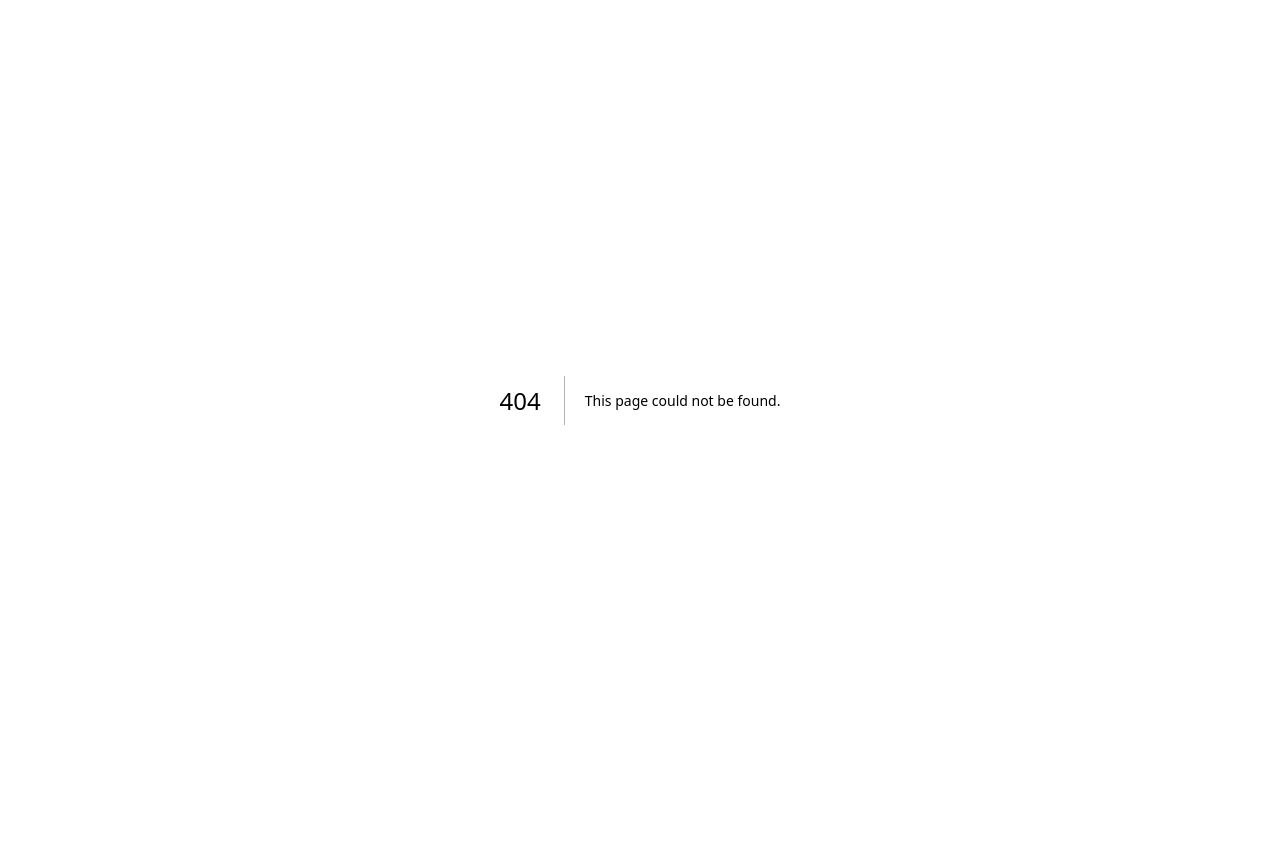
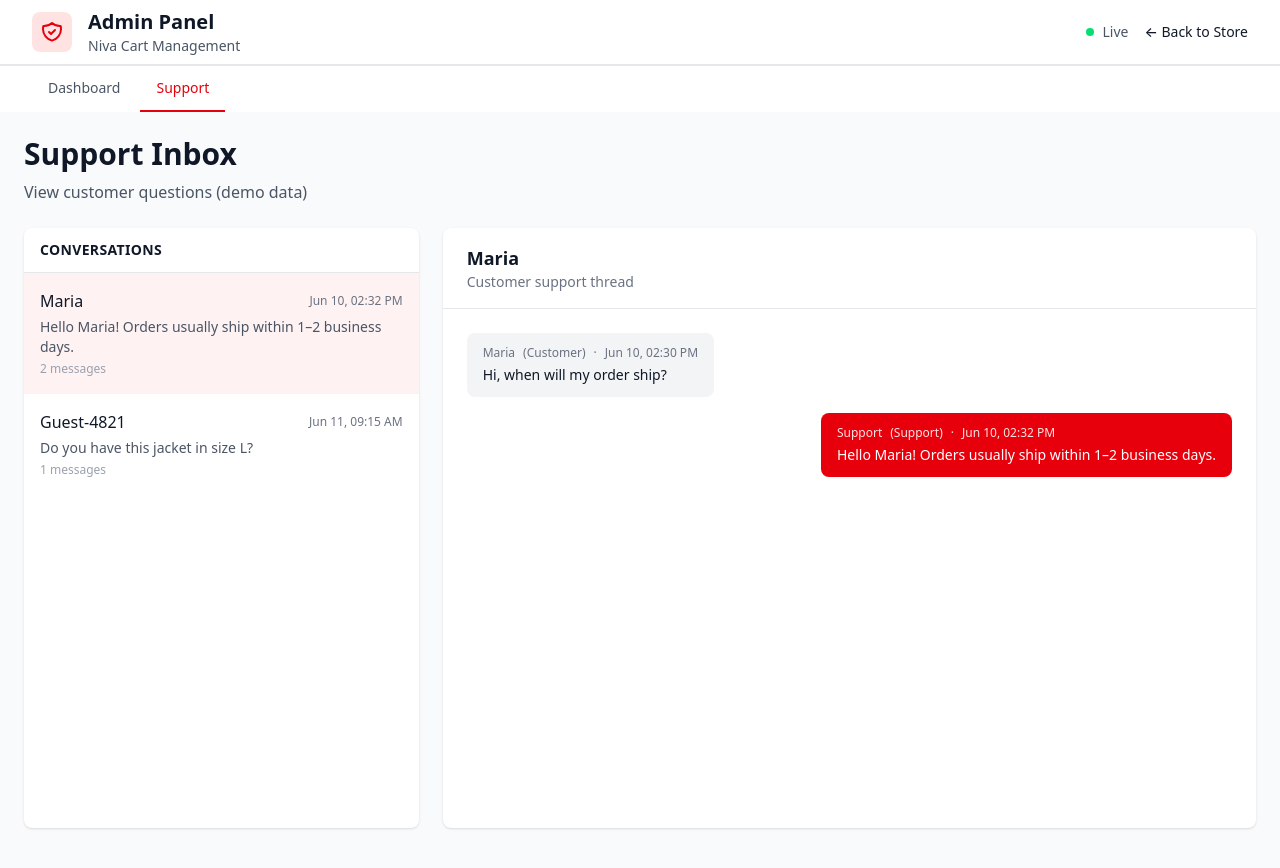
Before and after one commit to olegpy/niva-cart, a Next.js app: page /admin/support in a window 1280 px wide. Before the commit this address had no page. Shown: the top 868 px of the page. Before the commit the page ends 800 px from the top, so only its background shows below. Built offline with nearby package versions, Linux system fonts and the light colour scheme.

Commit message:
feat(NIVA-30): add admin `support` page with `demo` conversations

```diff
--- a/src/app/admin/layout.tsx
+++ b/src/app/admin/layout.tsx
@@ -1,5 +1,6 @@
 import type { Metadata } from "next";
 import Link from "next/link";
+import AdminNav from "@/components/admin/AdminNav";
 
 export const metadata: Metadata = {
   title: "Admin Dashboard | Niva Cart",
@@ -45,6 +46,8 @@ export default function AdminLayout({
         </div>
       </header>
 
+      <AdminNav />
+
       {/* Admin Content */}
       <main className="min-h-screen bg-gray-50">
         {children}
--- a/src/app/admin/page.tsx
+++ b/src/app/admin/page.tsx
@@ -1,5 +1,3 @@
-'use client';
-
 type Product = {
     id: number;
     title: string;
--- /dev/null
+++ b/src/app/admin/support/page.tsx
@@ -0,0 +1,5 @@
+import AdminSupport from '@/components/admin/support/AdminSupport';
+
+export default function AdminSupportPage() {
+  return <AdminSupport />;
+}
--- /dev/null
+++ b/src/components/admin/AdminNav.tsx
@@ -0,0 +1,38 @@
+'use client';
+
+import Link from 'next/link';
+import { usePathname } from 'next/navigation';
+
+const links = [
+  { href: '/admin', label: 'Dashboard' },
+  { href: '/admin/support', label: 'Support' },
+];
+
+export default function AdminNav() {
+  const pathname = usePathname();
+
+  return (
+    <nav className="flex items-center gap-1 border-t border-gray-200 bg-white px-4 sm:px-6 lg:px-8">
+      {links.map((link) => {
+        const isActive =
+          link.href === '/admin'
+            ? pathname === '/admin'
+            : pathname.startsWith(link.href);
+
+        return (
+          <Link
+            key={link.href}
+            href={link.href}
+            className={`px-4 py-3 text-sm font-medium border-b-2 transition-colors ${
+              isActive
+                ? 'border-red-600 text-red-600'
+                : 'border-transparent text-gray-600 hover:text-gray-900 hover:border-gray-300'
+            }`}
+          >
+            {link.label}
+          </Link>
+        );
+      })}
+    </nav>
+  );
+}
--- /dev/null
+++ b/src/components/admin/support/AdminSupport.tsx
@@ -0,0 +1,116 @@
+'use client';
+
+import { useState } from 'react';
+import { MOCK_SUPPORT_THREADS } from '@/components/admin/support/mockSupportData';
+import type { SupportMessage } from '@/types/support';
+
+function formatTime(iso: string): string {
+  return new Date(iso).toLocaleString(undefined, {
+    month: 'short',
+    day: 'numeric',
+    hour: '2-digit',
+    minute: '2-digit',
+  });
+}
+
+export default function AdminSupport() {
+  const [selectedThreadId, setSelectedThreadId] = useState(MOCK_SUPPORT_THREADS[0]?.id ?? null);
+  const thread = MOCK_SUPPORT_THREADS.find((item) => item.id === selectedThreadId) ?? null;
+
+  return (
+    <div className="p-6">
+      <div className="max-w-7xl mx-auto">
+        <div className="mb-6">
+          <h1 className="text-3xl font-bold text-gray-900">Support Inbox</h1>
+          <p className="text-gray-600 mt-2">View customer questions (demo data)</p>
+        </div>
+
+        <div className="grid grid-cols-1 lg:grid-cols-3 gap-6 min-h-[600px]">
+          <div className="bg-white rounded-lg shadow overflow-hidden">
+            <div className="px-4 py-3 border-b border-gray-200">
+              <h2 className="text-sm font-semibold text-gray-900 uppercase tracking-wide">
+                Conversations
+              </h2>
+            </div>
+
+            <div className="divide-y divide-gray-100 max-h-[540px] overflow-y-auto">
+              {MOCK_SUPPORT_THREADS.map((item) => {
+                const isSelected = item.id === selectedThreadId;
+                const lastMessage = item.messages.at(-1);
+                const preview = lastMessage?.text ?? 'No messages';
+
+                return (
+                  <button
+                    key={item.id}
+                    type="button"
+                    onClick={() => setSelectedThreadId(item.id)}
+                    className={`w-full text-left px-4 py-4 transition-colors ${
+                      isSelected ? 'bg-red-50' : 'hover:bg-gray-50'
+                    }`}
+                  >
+                    <div className="flex items-center justify-between gap-2">
+                      <p className="font-medium text-gray-900">{item.customerName}</p>
+                      <span className="text-xs text-gray-500 shrink-0">
+                        {formatTime(item.updatedAt)}
+                      </span>
+                    </div>
+                    <p className="mt-1 text-sm text-gray-600 line-clamp-2">{preview}</p>
+                    <p className="mt-1 text-xs text-gray-400">{item.messages.length} messages</p>
+                  </button>
+                );
+              })}
+            </div>
+          </div>
+
+          <div className="lg:col-span-2 bg-white rounded-lg shadow flex flex-col overflow-hidden">
+            {!thread && (
+              <div className="flex flex-1 items-center justify-center p-8 text-sm text-gray-500">
+                Select a conversation to view messages
+              </div>
+            )}
+
+            {thread && (
+              <>
+                <div className="px-6 py-4 border-b border-gray-200">
+                  <h2 className="text-lg font-semibold text-gray-900">{thread.customerName}</h2>
+                  <p className="text-sm text-gray-500">Customer support thread</p>
+                </div>
+
+                <div className="flex-1 overflow-y-auto p-6 space-y-4 max-h-[480px]">
+                  {thread.messages.map((message: SupportMessage) => {
+                    const isAdmin = message.authorRole === 'admin';
+
+                    return (
+                      <div
+                        key={message.id}
+                        className={`flex ${isAdmin ? 'justify-end' : 'justify-start'}`}
+                      >
+                        <div
+                          className={`max-w-[80%] rounded-lg px-4 py-3 ${
+                            isAdmin
+                              ? 'bg-red-600 text-white'
+                              : 'bg-gray-100 text-gray-900'
+                          }`}
+                        >
+                          <div className={`flex items-center gap-2 text-xs mb-1 ${
+                            isAdmin ? 'text-red-100' : 'text-gray-500'
+                          }`}>
+                            <span className="font-medium">{message.authorName}</span>
+                            <span>{isAdmin ? '(Support)' : '(Customer)'}</span>
+                            <span>·</span>
+                            <span>{formatTime(message.createdAt)}</span>
+                          </div>
+                          <p className="text-sm whitespace-pre-wrap">{message.text}</p>
+                        </div>
+                      </div>
+                    );
+                  })}
+                </div>
+              </>
+            )}
+          </div>
+        </div>
+      </div>
+    </div>
+  );
+}
--- /dev/null
+++ b/src/components/admin/support/mockSupportData.ts
@@ -0,0 +1,41 @@
+import type { SupportThread } from '@/types/support';
+
+export const MOCK_SUPPORT_THREADS: SupportThread[] = [
+  {
+    id: 'thread-demo-1',
+    customerName: 'Maria',
+    createdAt: '2026-06-10T14:30:00.000Z',
+    updatedAt: '2026-06-10T14:32:00.000Z',
+    messages: [
+      {
+        id: 'msg-demo-1',
+        authorRole: 'customer',
+        authorName: 'Maria',
+        text: 'Hi, when will my order ship?',
+        createdAt: '2026-06-10T14:30:00.000Z',
+      },
+      {
+        id: 'msg-demo-2',
+        authorRole: 'admin',
+        authorName: 'Support',
+        text: 'Hello Maria! Orders usually ship within 1–2 business days.',
+        createdAt: '2026-06-10T14:32:00.000Z',
+      },
+    ],
+  },
+  {
+    id: 'thread-demo-2',
+    customerName: 'Guest-4821',
+    createdAt: '2026-06-11T09:15:00.000Z',
+    updatedAt: '2026-06-11T09:15:00.000Z',
+    messages: [
+      {
+        id: 'msg-demo-3',
+        authorRole: 'customer',
+        authorName: 'Guest-4821',
+        text: 'Do you have this jacket in size L?',
+        createdAt: '2026-06-11T09:15:00.000Z',
+      },
+    ],
+  },
+];
--- /dev/null
+++ b/src/types/support.ts
@@ -0,0 +1,17 @@
+export type SupportAuthorRole = 'customer' | 'admin';
+
+export interface SupportMessage {
+  id: string;
+  authorRole: SupportAuthorRole;
+  authorName: string;
+  text: string;
+  createdAt: string;
+}
+
+export interface SupportThread {
+  id: string;
+  customerName: string;
+  createdAt: string;
+  updatedAt: string;
+  messages: SupportMessage[];
+}
```
